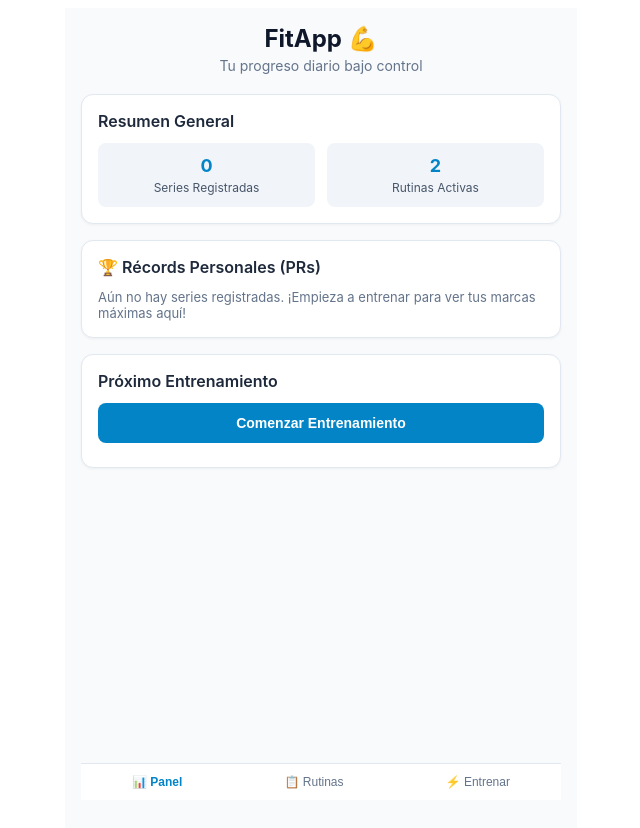
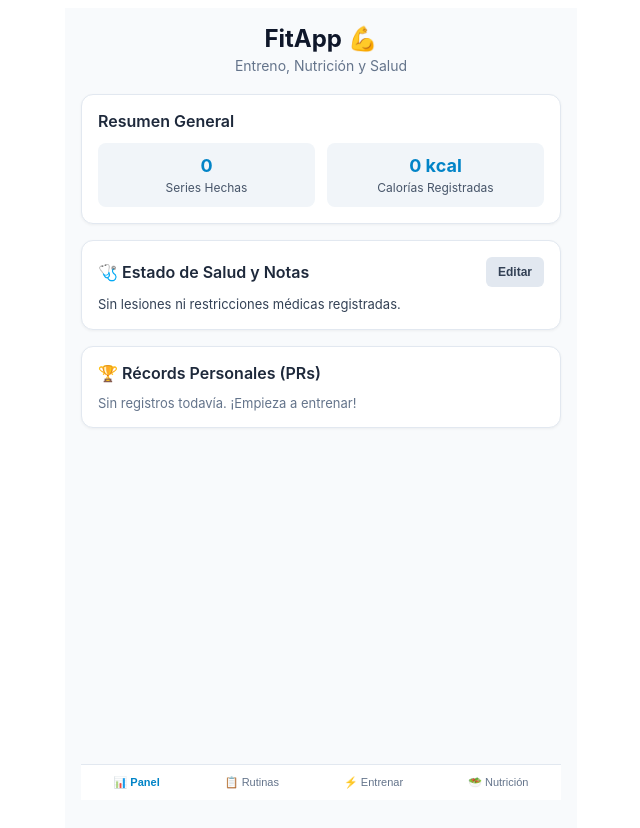
Before and after one commit to Natxmad-boop/fitapp, a React (Vite) app: page / in a window 1280 px wide. Shown: the top 828 px of the page, without its empty margins (319-959 px from the left). Built offline with nearby package versions, Linux system fonts and the light colour scheme.

Commit message:
Update App.tsx

```diff
--- a/src/App.tsx
+++ b/src/App.tsx
@@ -105,6 +105,16 @@ const styles = {
     marginBottom: '10px',
     boxSizing: 'border-box' as const,
   },
+  select: {
+    width: '100%',
+    padding: '10px',
+    borderRadius: '8px',
+    border: '1px solid #cbd5e1',
+    fontSize: '14px',
+    marginBottom: '10px',
+    backgroundColor: '#fff',
+    boxSizing: 'border-box' as const,
+  },
   nav: {
     position: 'fixed' as const,
     bottom: 0,
@@ -122,7 +132,7 @@ const styles = {
   navItem: (active: boolean) => ({
     background: 'none',
     border: 'none',
-    fontSize: '12px',
+    fontSize: '11px',
     fontWeight: active ? '700' : '500',
     color: active ? '#0284c7' : '#64748b',
     cursor: 'pointer',
@@ -148,9 +158,18 @@ interface SetItem {
   date: string;
 }
 
+interface MealItem {
+  id: number;
+  category: string;
+  food: string;
+  calories: number;
+  date: string;
+}
+
 export default function App() {
-  const [activeTab, setActiveTab] = useState<'dashboard' | 'routines' | 'tracker'>('dashboard');
+  const [activeTab, setActiveTab] = useState<'dashboard' | 'routines' | 'tracker' | 'nutrition'>('dashboard');
 
+  // Estados de Entreno y Rutinas (con localStorage)
   const [routines, setRoutines] = useState(() => {
     const saved = localStorage.getItem('fitapp_routines');
     return saved ? JSON.parse(saved) : [
@@ -164,10 +183,27 @@ export default function App() {
     return saved ? JSON.parse(saved) : [];
   });
 
+  // Estados de Nutrición y Salud (con localStorage)
+  const [meals, setMeals] = useState<MealItem[]>(() => {
+    const saved = localStorage.getItem('fitapp_meals');
+    return saved ? JSON.parse(saved) : [];
+  });
+
+  const [healthNotes, setHealthNotes] = useState(() => {
+    return localStorage.getItem('fitapp_health') || 'Sin lesiones ni restricciones médicas registradas.';
+  });
+  const [isEditingHealth, setIsEditingHealth] = useState(false);
+  const [tempHealth, setTempHealth] = useState(healthNotes);
+
   const [newRoutineName, setNewRoutineName] = useState('');
   const [exerciseName, setExerciseName] = useState('Press de Banca');
   const [weight, setWeight] = useState('');
   const [reps, setReps] = useState('');
+
+  // Formulario de Nutrición
+  const [mealCategory, setMealCategory] = useState('Desayuno');
+  const [foodName, setFoodName] = useState('');
+  const [calories, setCalories] = useState('');
 
   // Temporizador
   const [timeLeft, setTimeLeft] = useState(0);
@@ -180,6 +216,14 @@ export default function App() {
   useEffect(() => {
     localStorage.setItem('fitapp_history', JSON.stringify(history));
   }, [history]);
+
+  useEffect(() => {
+    localStorage.setItem('fitapp_meals', JSON.stringify(meals));
+  }, [meals]);
+
+  useEffect(() => {
+    localStorage.setItem('fitapp_health', healthNotes);
+  }, [healthNotes]);
 
   useEffect(() => {
     let interval: any = null;
@@ -223,13 +267,42 @@ export default function App() {
     startTimer(90);
   };
 
+  const handleAddMeal = (e: React.FormEvent) => {
+    e.preventDefault();
+    if (!foodName.trim()) return;
+    const parsedCals = parseInt(calories, 10) || 0;
+
+    const newMeal: MealItem = {
+      id: Date.now(),
+      category: mealCategory,
+      food: foodName,
+      calories: parsedCals,
+      date: new Date().toLocaleDateString(),
+    };
+
+    setMeals([newMeal, ...meals]);
+    setFoodName('');
+    setCalories('');
+  };
+
   const clearHistory = () => {
     if (window.confirm('¿Seguro que quieres borrar el historial de series?')) {
       setHistory([]);
     }
   };
 
-  // Calcular el peso máximo (PR) por ejercicio de forma automática
+  const clearMeals = () => {
+    if (window.confirm('¿Seguro que quieres borrar el registro de comidas?')) {
+      setMeals([]);
+    }
+  };
+
+  const saveHealthNotes = () => {
+    setHealthNotes(tempHealth);
+    setIsEditingHealth(false);
+  };
+
+  // Cálculos rápidos
   const personalRecords = history.reduce((acc: { [key: string]: number }, item) => {
     if (!acc[item.name] || item.weight > acc[item.name]) {
       acc[item.name] = item.weight;
@@ -237,14 +310,16 @@ export default function App() {
     return acc;
   }, {});
 
+  const totalCaloriesToday = meals.reduce((acc, m) => acc + m.calories, 0);
+
   return (
     <div style={styles.container}>
       <header style={styles.header}>
         <h1 style={styles.title}>FitApp 💪</h1>
-        <p style={styles.subtitle}>Tu progreso diario bajo control</p>
+        <p style={styles.subtitle}>Entreno, Nutrición y Salud</p>
       </header>
 
-      {/* VISTA 1: DASHBOARD Y PRs */}
+      {/* VISTA 1: DASHBOARD (PANEL GENERAL) */}
       {activeTab === 'dashboard' && (
         <div>
           <div style={styles.card}>
@@ -252,20 +327,48 @@ export default function App() {
             <div style={styles.grid}>
               <div style={styles.statBox}>
                 <p style={styles.statValue}>{history.length}</p>
-                <p style={styles.statLabel}>Series Registradas</p>
+                <p style={styles.statLabel}>Series Hechas</p>
               </div>
               <div style={styles.statBox}>
-                <p style={styles.statValue}>{routines.length}</p>
-                <p style={styles.statLabel}>Rutinas Activas</p>
+                <p style={styles.statValue}>{totalCaloriesToday} kcal</p>
+                <p style={styles.statLabel}>Calorías Registradas</p>
               </div>
             </div>
+          </div>
+
+          <div style={styles.card}>
+            <div style={{ display: 'flex', justifyContent: 'space-between', alignItems: 'center', marginBottom: '8px' }}>
+              <h2 style={{ ...styles.cardTitle, margin: 0 }}>🩺 Estado de Salud y Notas</h2>
+              {!isEditingHealth && (
+                <button style={styles.secondaryButton} onClick={() => { setTempHealth(healthNotes); setIsEditingHealth(true); }}>
+                  Editar
+                </button>
+              )}
+            </div>
+            {isEditingHealth ? (
+              <div>
+                <textarea
+                  value={tempHealth}
+                  onChange={(e) => setTempHealth(e.target.value)}
+                  style={{ ...styles.input, height: '70px', resize: 'none' }}
+                />
+                <div style={{ display: 'flex', gap: '8px' }}>
+                  <button style={styles.button} onClick={saveHealthNotes}>Guardar</button>
+                  <button style={styles.secondaryButton} onClick={() => setIsEditingHealth(false)}>Cancelar</button>
+                </div>
+              </div>
+            ) : (
+              <p style={{ fontSize: '13px', color: '#334155', margin: 0, lineHeight: '1.4' }}>
+                {healthNotes}
+              </p>
+            )}
           </div>
 
           <div style={styles.card}>
             <h2 style={styles.cardTitle}>🏆 Récords Personales (PRs)</h2>
             {Object.keys(personalRecords).length === 0 ? (
               <p style={{ fontSize: '13px', color: '#64748b', margin: 0 }}>
-                Aún no hay series registradas. ¡Empieza a entrenar para ver tus marcas máximas aquí!
+                Sin registros todavía. ¡Empieza a entrenar!
               </p>
             ) : (
               Object.entries(personalRecords).map(([ex, maxWeight]) => (
@@ -275,13 +378,6 @@ export default function App() {
                 </div>
               ))
             )}
-          </div>
-
-          <div style={styles.card}>
-            <h2 style={styles.cardTitle}>Próximo Entrenamiento</h2>
-            <button style={styles.button} onClick={() => setActiveTab('tracker')}>
-              Comenzar Entrenamiento
-            </button>
           </div>
         </div>
       )}
@@ -319,7 +415,7 @@ export default function App() {
         </div>
       )}
 
-      {/* VISTA 3: TRACKER DE EJERCICIOS Y TEMPORIZADOR */}
+      {/* VISTA 3: TRACKER DE ENTRENAMIENTO */}
       {activeTab === 'tracker' && (
         <div>
           <div style={{ ...styles.card, backgroundColor: timeLeft > 0 ? '#eff6ff' : '#ffffff', borderColor: timeLeft > 0 ? '#bfdbfe' : '#e2e8f0' }}>
@@ -387,7 +483,70 @@ export default function App() {
         </div>
       )}
 
-      {/* Navegación Inferior */}
+      {/* VISTA 4: NUTRICIÓN Y COMIDAS */}
+      {activeTab === 'nutrition' && (
+        <div>
+          <div style={styles.card}>
+            <h2 style={styles.cardTitle}>🥗 Registrar Comida</h2>
+            <form onSubmit={handleAddMeal}>
+              <select
+                value={mealCategory}
+                onChange={(e) => setMealCategory(e.target.value)}
+                style={styles.select}
+              >
+                <option value="Desayuno">Desayuno</option>
+                <option value="Almuerzo">Almuerzo</option>
+                <option value="Cena">Cena</option>
+                <option value="Snack / Extra">Snack / Extra</option>
+              </select>
+              <input
+                type="text"
+                placeholder="Ej: Avena con plátano y proteína"
+                value={foodName}
+                onChange={(e) => setFoodName(e.target.value)}
+                style={styles.input}
+              />
+              <input
+                type="number"
+                placeholder="Calorías estimadas (kcal)"
+                value={calories}
+                onChange={(e) => setCalories(e.target.value)}
+                style={styles.input}
+              />
+              <button type="submit" style={styles.button}>Añadir al Registro</button>
+            </form>
+          </div>
+
+          <div style={styles.card}>
+            <div style={{ display: 'flex', justifyContent: 'space-between', alignItems: 'center', marginBottom: '12px' }}>
+              <h2 style={{ ...styles.cardTitle, margin: 0 }}>Historial de Nutrición</h2>
+              {meals.length > 0 && (
+                <button style={styles.dangerButton} onClick={clearMeals}>Limpiar</button>
+              )}
+            </div>
+            {meals.length === 0 ? (
+              <p style={{ fontSize: '13px', color: '#64748b', margin: 0 }}>
+                No hay comidas registradas todavía.
+              </p>
+            ) : (
+              meals.map((meal: MealItem) => (
+                <div key={meal.id} style={styles.listItem}>
+                  <div>
+                    <span style={{ fontSize: '11px', fontWeight: '600', color: '#0284c7', textTransform: 'uppercase' }}>
+                      {meal.category}
+                    </span>
+                    <strong style={{ color: '#1e293b', display: 'block' }}>{meal.food}</strong>
+                    <span style={{ fontSize: '11px', color: '#94a3b8' }}>{meal.date}</span>
+                  </div>
+                  <span style={{ color: '#334155', fontWeight: '600' }}>{meal.calories} kcal</span>
+                </div>
+              ))
+            )}
+          </div>
+        </div>
+      )}
+
+      {/* Navegación Inferior Actualizada */}
       <nav style={styles.nav}>
         <button style={styles.navItem(activeTab === 'dashboard')} onClick={() => setActiveTab('dashboard')}>
           📊 Panel
@@ -398,6 +557,9 @@ export default function App() {
         <button style={styles.navItem(activeTab === 'tracker')} onClick={() => setActiveTab('tracker')}>
           ⚡ Entrenar
         </button>
+        <button style={styles.navItem(activeTab === 'nutrition')} onClick={() => setActiveTab('nutrition')}>
+          🥗 Nutrición
+        </button>
       </nav>
     </div>
   );
```
